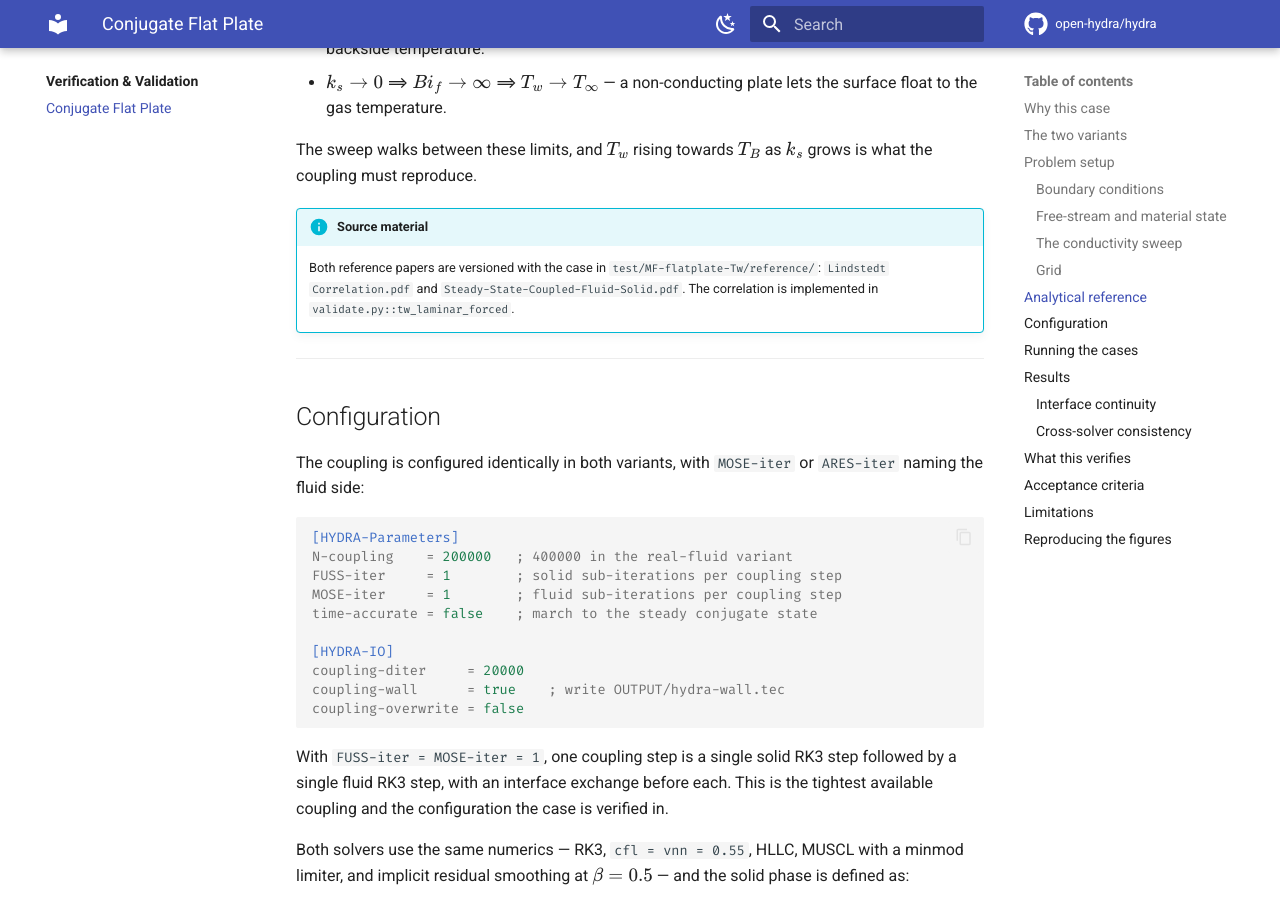
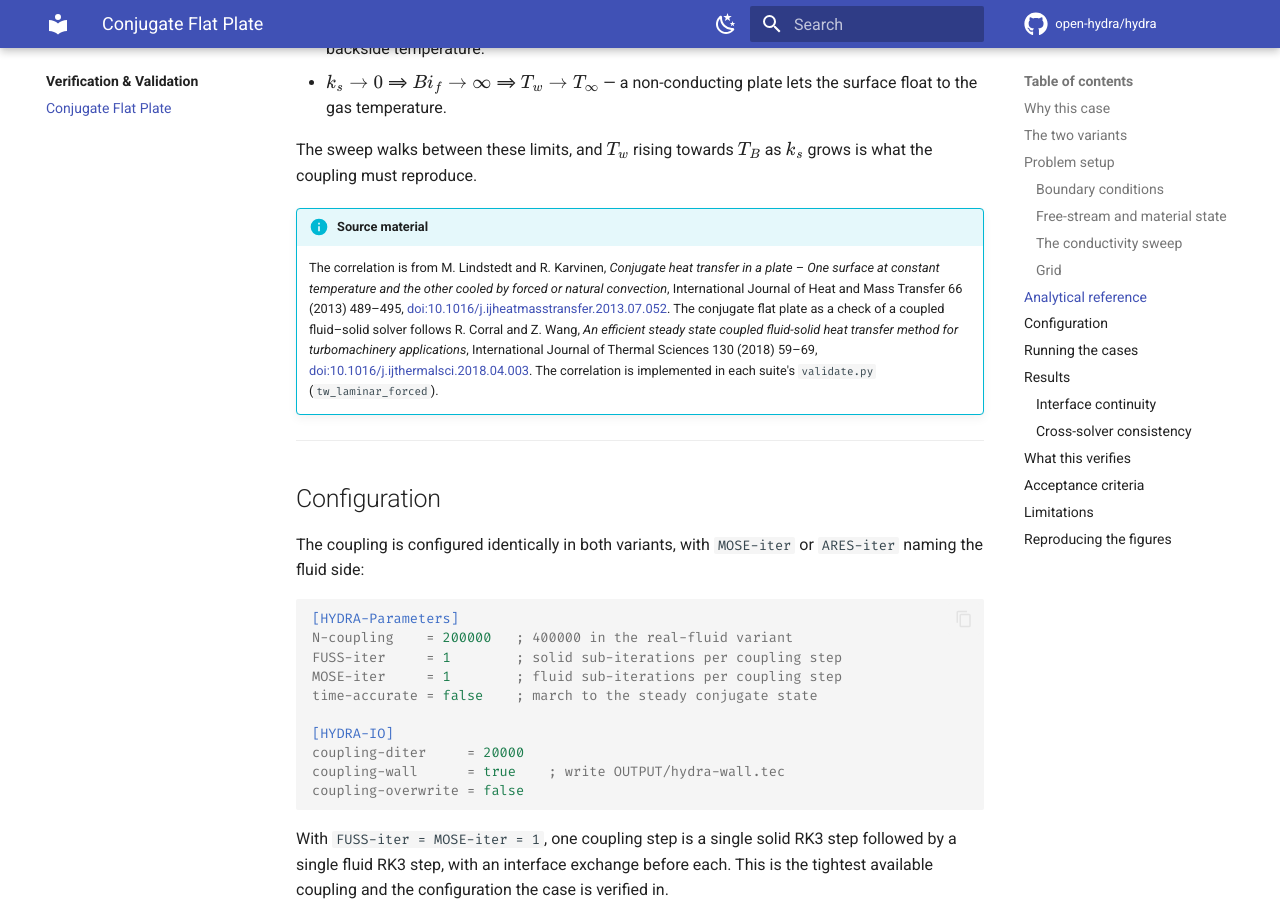
Before and after one commit to open-hydra/hydra, an MkDocs documentation site: the page built from docs/vv/conjugate-flat-plate.md, in a window 1280 px wide and 900 px high, scrolled down 5037 px. Built offline with MkDocs 1.6.1 and Material for MkDocs 9.7.7, drawn with Linux system fonts in a browser that asks for light colours; comment, search, counter and statistics services are not loaded.

Commit message:
test(MF-flatplate-Tw): cite the two papers in the docs instead of shipping the PDFs
The copyrighted PDFs of Lindstedt & Karvinen (IJHMT 66, 2013, the correlation) and Corral & Wang (IJTS 130, 2018,
the conjugate flat plate as a coupled-solver check) leave `reference/`; the V&V page cites both with their DOIs
where the analytical reference is introduced.

Co-Authored-By: Claude Fable 5.1 <noreply@anthropic.com>

```diff
--- a/docs/vv/conjugate-flat-plate.md
+++ b/docs/vv/conjugate-flat-plate.md
@@ -147,7 +147,7 @@ The factor $0.332\,Re_x^{1/2}Pr^{1/3}$ is the local laminar Nusselt number for a
 The sweep walks between these limits, and $T_w$ rising towards $T_B$ as $k_s$ grows is what the coupling must reproduce.
 
 !!! info "Source material"
-    Both reference papers are versioned with the case in `test/MF-flatplate-Tw/reference/`: `Lindstedt Correlation.pdf` and `Steady-State-Coupled-Fluid-Solid.pdf`. The correlation is implemented in `validate.py::tw_laminar_forced`.
+    The correlation is from M. Lindstedt and R. Karvinen, *Conjugate heat transfer in a plate – One surface at constant temperature and the other cooled by forced or natural convection*, International Journal of Heat and Mass Transfer 66 (2013) 489–495, [doi:10.1016/j.ijheatmasstransfer.2013.07.052](https://doi.org/10.1016/j.ijheatmasstransfer.2013.07.052). The conjugate flat plate as a check of a coupled fluid–solid solver follows R. Corral and Z. Wang, *An efficient steady state coupled fluid-solid heat transfer method for turbomachinery applications*, International Journal of Thermal Sciences 130 (2018) 59–69, [doi:10.1016/j.ijthermalsci.2018.04.003](https://doi.org/10.1016/j.ijthermalsci.2018.04.003). The correlation is implemented in each suite's `validate.py` (`tw_laminar_forced`).
 
 ---
 
```
Also changed, not shown: docs/development/testing.md (+1 -1 lines), 2 other files.
